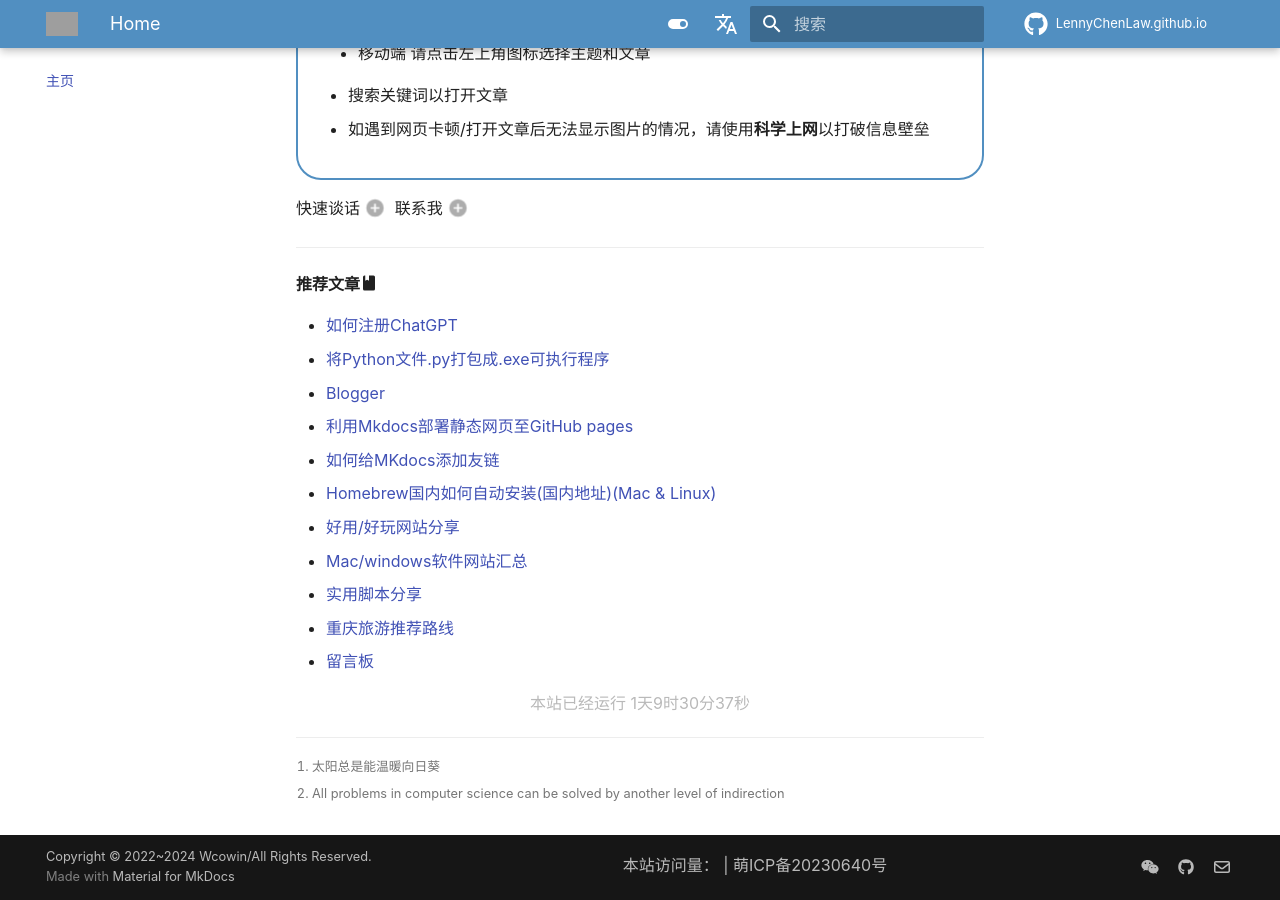
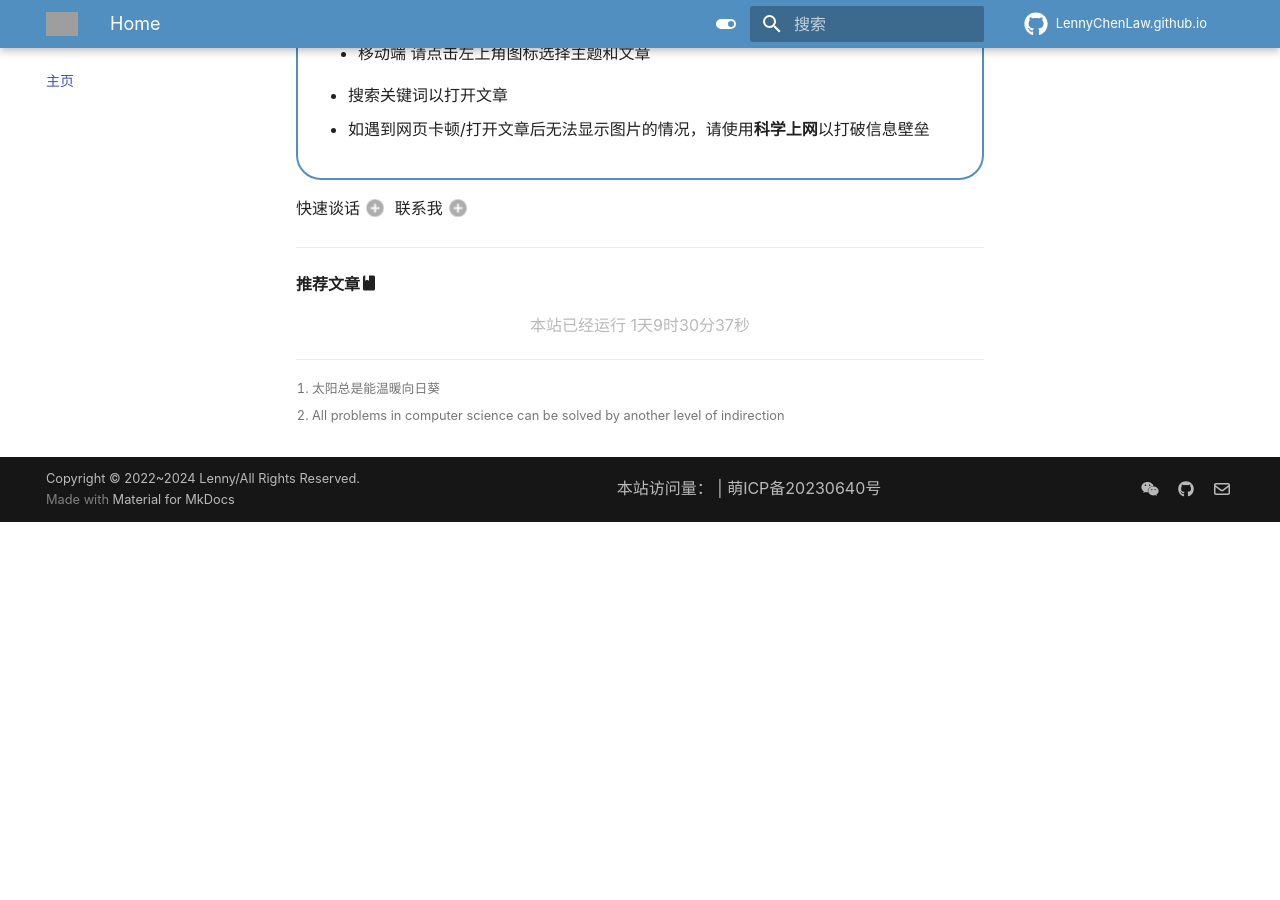
Before and after one commit to LennyChenLaw/LennyChenLaw.github.io, an MkDocs documentation site: the page built from docs/index.md, in a window 1280 px wide and 900 px high, scrolled down 521 px. Built offline with MkDocs 1.6.1 and Material for MkDocs 9.7.7, drawn with Linux system fonts in a browser that asks for light colours; nearby versions of some CDN libraries; comment, search, counter and statistics services are not loaded; a style sheet for code colours, icons or effects is not loaded; after the commit the page ends 1043 px from its top, so only the background shows below that; grey boxes are pictures that could not be loaded.

Commit message:
fix nav error

```diff
--- a/docs/index.md
+++ b/docs/index.md
@@ -135,18 +135,6 @@ statistics: true
 
 <strong>推荐文章:material-book:</strong>
 
-  - [如何注册ChatGPT](develop/ChatGPT.md)
-  - [将Python文件.py打包成.exe可执行程序](blog/py/python.md)
-  - [Blogger](blog/index.md)
-  - [利用Mkdocs部署静态网页至GitHub pages](blog/Mkdocs/mkdocs1.md)
-  - [如何给MKdocs添加友链](blog/Mkdocs/linktech.md)
-  - [Homebrew国内如何自动安装(国内地址)(Mac & Linux)](blog/Mac/homebrew.md)
-  - [好用/好玩网站分享](blog/Webplay.md)
-  - [Mac/windows软件网站汇总](blog/macsoft.md)
-  - [实用脚本分享](blog/technique sharing/jiaoben.md)
-  - [重庆旅游推荐路线](trip/InCQ/CQ.md)
-  - [留言板](waline.md)
-
 
 
 
--- a/mkdocs.yml
+++ b/mkdocs.yml
@@ -269,7 +269,7 @@ nav:
   # - Blog:
   #   - blog/index.md
 
-copyright: Copyright &copy; 2022~2024 Wcowin/All Rights Reserved. # 左下角的版权声明
+copyright: Copyright &copy; 2022~2024 Lenny/All Rights Reserved. # 左下角的版权声明
 
 
 extra:
@@ -277,13 +277,13 @@ extra:
   #   HTML5: html
   #   JavaScript: js
   #   CSS: css
-  alternate:
-    - name: English
-      link: https://wcowin-work.translate.goog/?_x_tr_sl=zh-CN&_x_tr_tl=en&_x_tr_hl=zh-CN&_x_tr_pto=wapp
-      lang: en
-    - name: 中国(台湾)
-      link: https://wcowin-work.translate.goog/?_x_tr_sl=zh-CN&_x_tr_tl=zh-TW&_x_tr_hl=zh-CN&_x_tr_pto=wapp
-      lang: zh-TW
+  # alternate:
+  #   - name: English
+  #     link: https://wcowin-work.translate.goog/?_x_tr_sl=zh-CN&_x_tr_tl=en&_x_tr_hl=zh-CN&_x_tr_pto=wapp
+  #     lang: en
+  #   - name: 中国(台湾)
+  #     link: https://wcowin-work.translate.goog/?_x_tr_sl=zh-CN&_x_tr_tl=zh-TW&_x_tr_hl=zh-CN&_x_tr_pto=wapp
+  #     lang: zh-TW
   generator: true  #删除页脚显示“使用 MkDocs 材料制造”
   social:
     - icon: fontawesome/brands/weixin
@@ -337,10 +337,10 @@ plugins:
       enable_creation_date: false
       exclude:
         - index.md
-        - tag.md
-        - waline.md
-        - blog/posts/update.md
-        - blog/posts/wkw.md
+        - Tag.md
+        - Comment.md
+        # - blog/posts/update.md
+        # - blog/posts/wkw.md
         - about/link.md
   # - git-authors:
   #     exclude:
```
